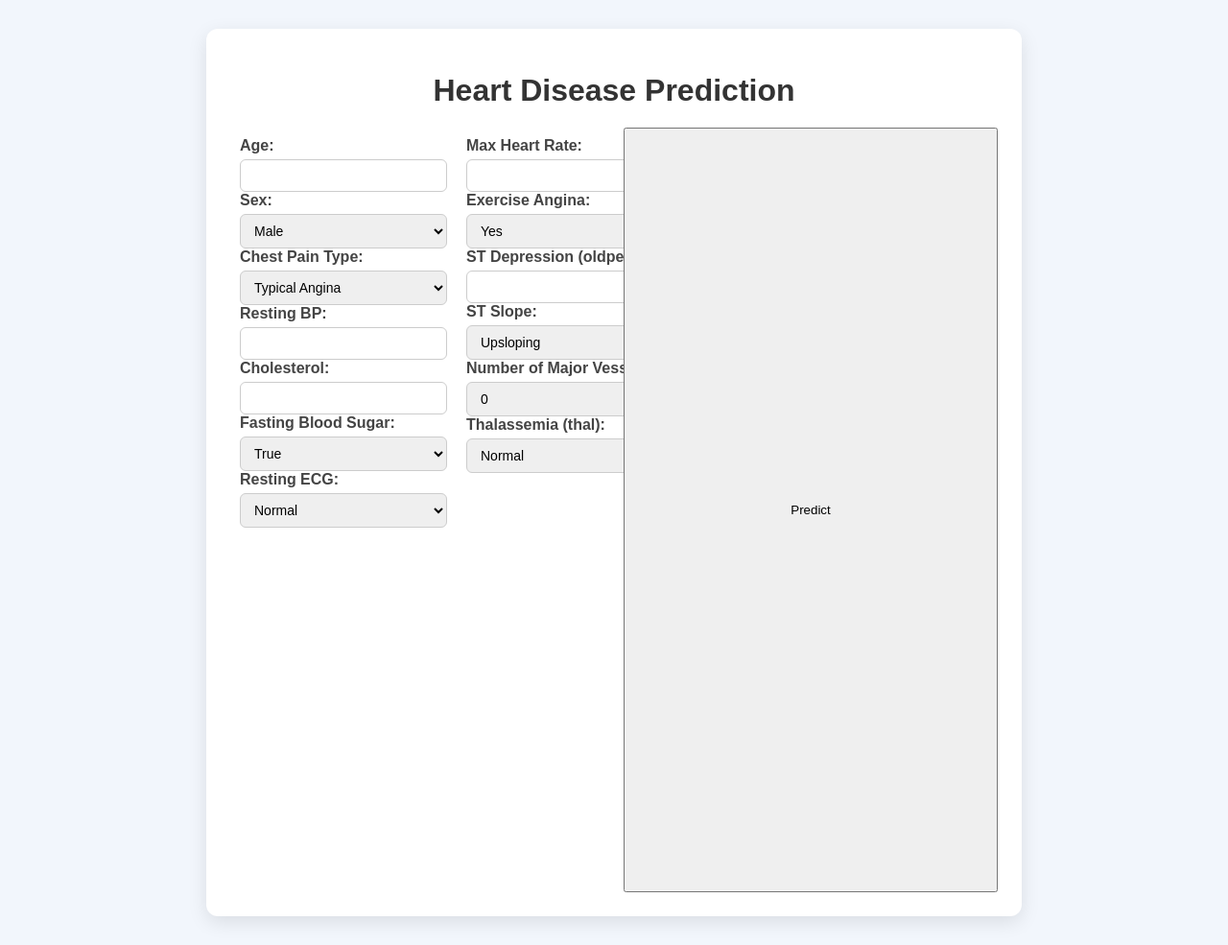
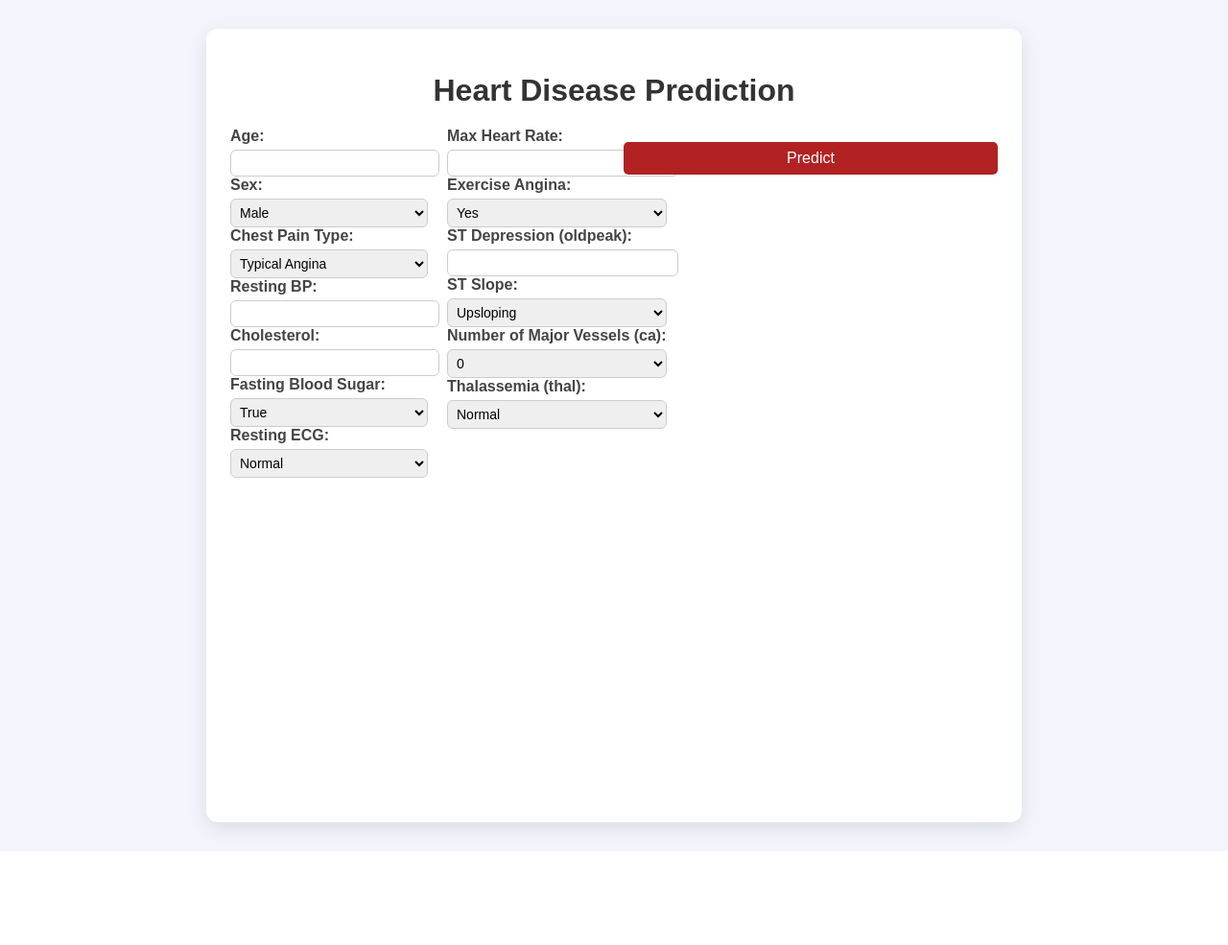
Before and after one commit to vedantbacche-boop/heart-disease-predictor3, a Flask app: page / in a window 1280 px wide. Shown: the part 48-1033 px from the top of the page at 96% size. After the commit the page ends 935 px from the top, so only its background shows below. Run offline with Flask 3, Linux system fonts and the light colour scheme; parts of the project's set-up code (start-up, migrations or seed data) failed here and were passed over.

Commit message:
Add files via upload

```diff
--- a/templates/predict.html
+++ b/templates/predict.html
@@ -5,19 +5,20 @@
 {% block content %}
 <h1>Heart Disease Prediction</h1>
 <form action="/predict" method="POST">
-    <div style="display:flex; flex-wrap:wrap;">
-        <div style="flex:50%; padding:10px;">
+    <div style="display:flex; flex-wrap:wrap; gap:20px;">
+        <!-- Left Column -->
+        <div style="flex:50%;">
             <label>Age:</label>
-            <input type="number" step="any" name="age" required>
+            <input type="number" step="any" name="age" required style="width:100%; padding:5px;">
 
             <label>Sex:</label>
-            <select name="sex" required>
+            <select name="sex" required style="width:100%; padding:5px;">
                 <option value="1">Male</option>
                 <option value="0">Female</option>
             </select>
 
             <label>Chest Pain Type:</label>
-            <select name="cp" required>
+            <select name="cp" required style="width:100%; padding:5px;">
                 <option value="0">Typical Angina</option>
                 <option value="1">Atypical Angina</option>
                 <option value="2">Non-anginal Pain</option>
@@ -25,47 +26,48 @@
             </select>
 
             <label>Resting BP:</label>
-            <input type="number" step="any" name="trestbps" required>
+            <input type="number" step="any" name="trestbps" required style="width:100%; padding:5px;">
 
             <label>Cholesterol:</label>
-            <input type="number" step="any" name="chol" required>
+            <input type="number" step="any" name="chol" required style="width:100%; padding:5px;">
 
             <label>Fasting Blood Sugar:</label>
-            <select name="fbs" required>
+            <select name="fbs" required style="width:100%; padding:5px;">
                 <option value="1">True</option>
                 <option value="0">False</option>
             </select>
 
             <label>Resting ECG:</label>
-            <select name="restecg" required>
+            <select name="restecg" required style="width:100%; padding:5px;">
                 <option value="0">Normal</option>
                 <option value="1">ST-T Abnormality</option>
                 <option value="2">Left Ventricular Hypertrophy</option>
             </select>
         </div>
 
-        <div style="flex:50%; padding:10px;">
+        <!-- Right Column -->
+        <div style="flex:50%;">
             <label>Max Heart Rate:</label>
-            <input type="number" step="any" name="thalach" required>
+            <input type="number" step="any" name="thalach" required style="width:100%; padding:5px;">
 
             <label>Exercise Angina:</label>
-            <select name="exang" required>
+            <select name="exang" required style="width:100%; padding:5px;">
                 <option value="1">Yes</option>
                 <option value="0">No</option>
             </select>
 
             <label>ST Depression (oldpeak):</label>
-            <input type="number" step="any" name="oldpeak" required>
+            <input type="number" step="any" name="oldpeak" required style="width:100%; padding:5px;">
 
             <label>ST Slope:</label>
-            <select name="slope" required>
+            <select name="slope" required style="width:100%; padding:5px;">
                 <option value="0">Upsloping</option>
                 <option value="1">Flat</option>
                 <option value="2">Downsloping</option>
             </select>
 
             <label>Number of Major Vessels (ca):</label>
-            <select name="ca" required>
+            <select name="ca" required style="width:100%; padding:5px;">
                 <option value="0">0</option>
                 <option value="1">1</option>
                 <option value="2">2</option>
@@ -74,18 +76,29 @@
             </select>
 
             <label>Thalassemia (thal):</label>
-            <select name="thal" required>
+            <select name="thal" required style="width:100%; padding:5px;">
                 <option value="0">Normal</option>
                 <option value="1">Fixed Defect</option>
                 <option value="2">Reversible Defect</option>
             </select>
         </div>
     </div>
-    <button type="submit">Predict</button>
+
+    <div style="text-align:center; margin-top:15px;">
+        <button type="submit" style="
+            padding: 8px 20px;
+            font-size: 16px;
+            background-color: #b22222;
+            color: white;
+            border: none;
+            border-radius: 5px;
+            cursor: pointer;
+        ">Predict</button>
+    </div>
 </form>
 
 {% if prediction_text %}
-<div style="text-align:center; margin-top:20px; font-weight:bold;">
+<div style="text-align:center; margin-top:20px; font-weight:bold; color:#b22222;">
     {{ prediction_text }}
 </div>
 {% endif %}
```
